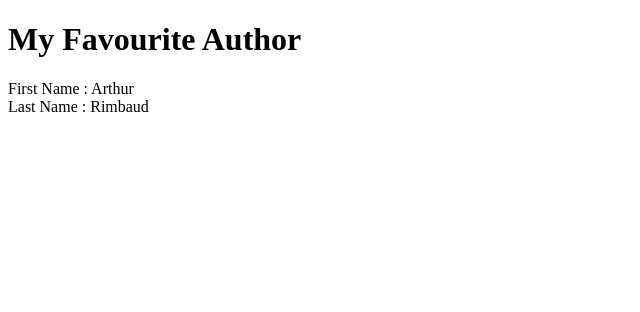
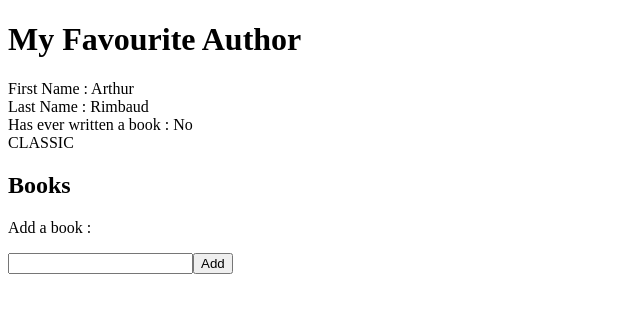
Before and after one commit to rgirodon/tse_vuejs, a Vue app: page / in a window 1280 px wide. Shown: the top 312 px of the page, without its empty margins (0-640 px from the left). Built offline with nearby package versions, Linux system fonts and the light colour scheme.

Commit message:
Implement activity 2

```diff
--- a/src/App.vue
+++ b/src/App.vue
@@ -4,10 +4,23 @@
 export default {
 
   data() {
-    let arthurRimbaud = new Author("Arthur", "Rimbaud");
+    let arthurRimbaud = new Author("Arthur", "Rimbaud", 1854);
 
     return {
       author: arthurRimbaud
+    }
+  },
+
+  methods: {
+    addBook() {
+      this.author.addBook(this.bookToAdd);
+      this.bookToAdd = "";
+    }
+  },
+
+  computed: {
+    authorHasWrittenBooks() {
+      return this.author.books.length > 0 ? 'Yes' : 'No'
     }
   }
 }
@@ -21,6 +34,22 @@
   <div>
     <label>Last Name : </label>{{ author.lastName }}
   </div>
+  <div>
+    <label>Has ever written a book : </label>{{ authorHasWrittenBooks }}
+  </div>
+  <div v-if="author.isClassic()">CLASSIC</div>
+  <h2>Books</h2>
+  <ul>
+    <li v-for="book in author.books">
+      {{ book }}
+    </li>
+  </ul>
+
+  <div>
+    <p>Add a book :</p>
+    <input v-model="bookToAdd" />
+    <button @click="addBook">Add</button>
+  </div>
 </template>
 
 <style scoped>
--- a/src/Author.js
+++ b/src/Author.js
@@ -1,8 +1,18 @@
 export default class Author {
 
-    constructor(firstName, lastName) {
+    constructor(firstName, lastName, bornYear) {
 
         this.firstName = firstName;
         this.lastName = lastName;
+        this.bornYear = bornYear;
+        this.books = [];
+    }
+
+    isClassic() {
+        return (this.bornYear < 1950);
+    }
+
+    addBook(book) {
+        this.books.push(book);
     }
 }
```
